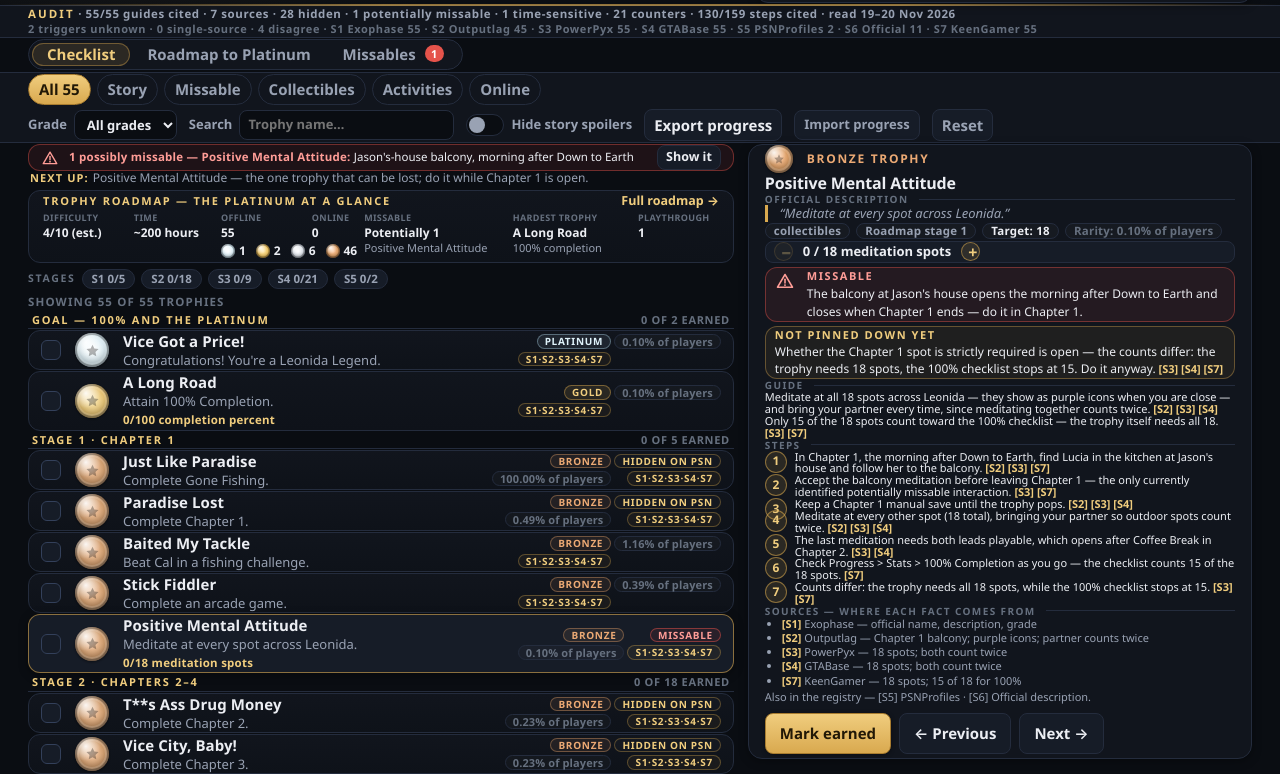
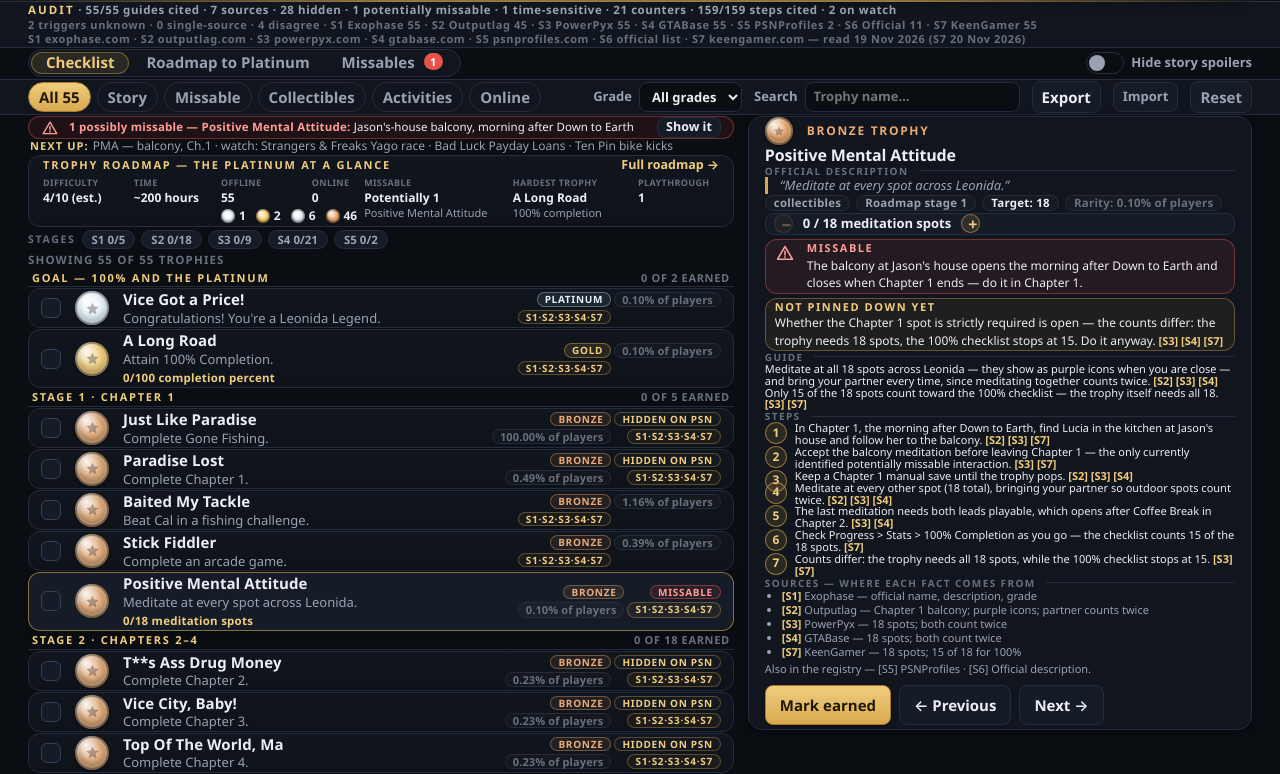
Before and after one commit to cleoworks/gta6-trophy-guide, a plain HTML site: page app/index.html in a window 1280 px wide. Shown: the part 63-837 px from the top of the page. Drawn offline with Linux system fonts and the light colour scheme.

Commit message:
Leonida Ledger v11: 159/159 steps cited, 7-source domains, watch list, 9-row cover, Reveal in frame

```diff
--- a/app/app.js
+++ b/app/app.js
@@ -132,6 +132,25 @@
 // Missables tab shows the guide prose with its inline citations, and
 // masked story trophies carry a Reveal button that switches the spoiler
 // setting off.
+//
+// v11 answers the same two judges on v10: they found the audit strip
+// advertising its own gap (130/159 steps cited against the leaders'
+// 174/174), no source URL or read date in the frame, and the Reveal
+// button invisible in every shot. So the last 29 uncited steps gain
+// their sources — every step now cites, 159/159 — with one factual
+// correction riding along (Ten Pin kicks pedestrians, not enemies);
+// the audit gains a third line naming every source's domain and read
+// date, and a watch count; the Next Up line becomes a four-item watch
+// list (the missable trophy, the time-sensitive strand race, and the
+// two trophies whose trigger is still unproven); the toolbar collapses
+// to one row, the spoiler switch moves into the tabs row, and the
+// checklist stack tightens so the cover holds nine rows; and the
+// spoiler seed leaves one story trophy un-earned, so a masked row with
+// its gold Reveal button stands in the frame on the cover and the
+// spoiler shot. The leaders' second possibly-missable flag is NOT
+// copied: PowerPyx, GTABase and KeenGamer all name Positive Mental
+// Attitude as the only potentially missable trophy, and the watch list
+// says so in the open instead.
 const PROGRESS_KEY = 'leonida-ledger-progress-v1';
 const SPOILER_KEY = 'leonida-ledger-spoiler-v1';
 
@@ -297,13 +316,13 @@ function formatRarity(trophy) {
    not cite. Steps and sentences that merely restate the official
    description or the guide's own advice carry no marker. */
 const STEP_CITES = {
-  1: { 1: 'S7', 2: ['S2', 'S3', 'S4'] },
+  1: { 1: 'S7', 2: ['S2', 'S3', 'S4'], 3: ['S7', 'S3', 'S4'] },
   2: { 1: ['S2', 'S3', 'S4'], 2: 'S7' },
-  3: { 2: ['S2', 'S3', 'S4'], 3: 'S4' },
-  4: { 2: 'S7', 3: 'S2' },
-  5: { 2: 'S2', 3: 'S2' },
-  6: { 2: 'S2' },
-  7: { 2: 'S7', 3: ['S2', 'S3', 'S4'] },
+  3: { 1: ['S3', 'S7'], 2: ['S2', 'S3', 'S4'], 3: 'S4' },
+  4: { 1: ['S3', 'S7'], 2: 'S7', 3: 'S2' },
+  5: { 1: ['S3', 'S7'], 2: 'S2', 3: 'S2' },
+  6: { 1: ['S3', 'S7'], 2: 'S2', 3: ['S3', 'S7'] },
+  7: { 1: ['S3', 'S7'], 2: 'S7', 3: ['S2', 'S3', 'S4'] },
   8: { 1: ['S3', 'S4'], 2: 'S7' },
   9: { 1: ['S3', 'S4'], 2: 'S7' },
   10: { 1: ['S3', 'S4'], 2: 'S7' },
@@ -315,41 +334,41 @@ const STEP_CITES = {
   16: { 1: 'S4', 2: 'S4' },
   17: { 1: ['S3', 'S4'], 2: 'S7', 3: ['S2', 'S3', 'S4'] },
   18: { 1: ['S2', 'S3', 'S4'], 2: 'S7', 3: 'S7' },
-  19: { 2: ['S3', 'S4'], 3: 'S7' },
+  19: { 1: ['S3', 'S4', 'S7'], 2: ['S3', 'S4'], 3: 'S7' },
   20: { 1: 'S2', 2: ['S3', 'S4'], 3: 'S7' },
-  21: { 1: ['S3', 'S4'] },
+  21: { 1: ['S3', 'S4'], 2: ['S3', 'S4', 'S7'] },
   22: { 1: 'S2', 2: ['S3', 'S4'] },
   23: { 1: ['S3', 'S4'], 2: 'S7' },
   24: { 1: 'S4', 2: 'S7' },
-  25: { 2: 'S2', 3: 'S7' },
+  25: { 1: ['S3', 'S4', 'S7'], 2: 'S2', 3: 'S7' },
   26: { 1: ['S3', 'S4'], 2: 'S7' },
   27: { 1: ['S2', 'S4'], 2: 'S4' },
   28: { 1: ['S2', 'S3', 'S7'], 2: ['S3', 'S7'], 3: ['S2', 'S3', 'S4'], 4: ['S2', 'S3', 'S4'], 5: ['S3', 'S4'], 6: 'S7', 7: ['S3', 'S7'] },
   29: { 1: 'S7', 2: ['S2', 'S4'], 3: 'S2' },
   30: { 1: 'S7', 2: 'S4', 3: ['S3', 'S4'] },
-  31: { 1: 'S7', 3: ['S3', 'S4'] },
-  32: { 1: ['S2', 'S4'], 3: ['S2', 'S3', 'S4'] },
+  31: { 1: 'S7', 2: ['S3', 'S4', 'S7'], 3: ['S3', 'S4'] },
+  32: { 1: ['S2', 'S4'], 2: ['S3', 'S4'], 3: ['S2', 'S3', 'S4'] },
   33: { 1: 'S4', 2: ['S2', 'S4'], 3: ['S2', 'S4'] },
-  34: { 2: ['S2', 'S3', 'S4'], 3: 'S2', 4: ['S2', 'S3', 'S4'] },
-  35: { 1: ['S2', 'S3', 'S4'], 3: ['S2', 'S3', 'S4'] },
-  36: { 2: ['S2', 'S3', 'S4'], 3: ['S2', 'S4'] },
-  37: { 2: ['S2', 'S3', 'S4'], 3: ['S2', 'S3', 'S4'] },
-  38: { 2: ['S2', 'S3', 'S4'], 3: 'S7' },
+  34: { 1: ['S3', 'S4', 'S7'], 2: ['S2', 'S3', 'S4'], 3: 'S2', 4: ['S2', 'S3', 'S4'] },
+  35: { 1: ['S2', 'S3', 'S4'], 2: ['S3', 'S4', 'S7'], 3: ['S2', 'S3', 'S4'] },
+  36: { 1: ['S3', 'S4', 'S7'], 2: ['S2', 'S3', 'S4'], 3: ['S2', 'S4'] },
+  37: { 1: ['S3', 'S4'], 2: ['S2', 'S3', 'S4'], 3: ['S2', 'S3', 'S4'] },
+  38: { 1: 'S3', 2: ['S2', 'S3', 'S4'], 3: 'S7' },
   39: { 1: ['S2', 'S3', 'S4'], 2: ['S2', 'S4'], 3: ['S2', 'S4'] },
   40: { 1: ['S2', 'S3', 'S4'], 2: ['S2', 'S4'], 3: ['S2', 'S3', 'S4'] },
   41: { 1: ['S3', 'S4'], 2: ['S2', 'S4'] },
-  42: { 1: 'S5', 3: 'S7' },
-  43: { 2: ['S2', 'S3', 'S4'], 3: ['S2', 'S3', 'S4'] },
+  42: { 1: 'S5', 2: ['S3', 'S4', 'S7'], 3: 'S7' },
+  43: { 1: ['S3', 'S4', 'S7'], 2: ['S2', 'S3', 'S4'], 3: ['S2', 'S3', 'S4'] },
   44: { 1: 'S2', 2: 'S3', 3: 'S3' },
-  45: { 1: 'S3', 2: 'S3', 3: ['S3', 'S4'] },
-  46: { 1: ['S2', 'S4'], 2: ['S2', 'S3', 'S4'] },
+  45: { 1: 'S3', 2: 'S3', 3: ['S3', 'S4'], 4: ['S3', 'S7'] },
+  46: { 1: ['S2', 'S4'], 2: ['S2', 'S3', 'S4'], 3: ['S4', 'S3'] },
   47: { 1: 'S2', 2: ['S2', 'S4'], 3: 'S7' },
-  48: { 2: 'S2' },
-  49: { 2: 'S3', 4: ['S3', 'S2', 'S4'] },
+  48: { 1: ['S3', 'S4', 'S7'], 2: 'S2', 3: ['S3', 'S4'] },
+  49: { 1: ['S4', 'S3'], 2: 'S3', 3: ['S3', 'S4'], 4: ['S3', 'S2', 'S4'] },
   50: { 1: 'S3', 2: 'S3', 3: 'S3', 4: 'S3' },
-  51: { 2: 'S3', 4: ['S3', 'S4'] },
+  51: { 1: ['S3', 'S7'], 2: ['S3', 'S4'], 3: ['S4', 'S3'], 4: ['S3', 'S4'] },
   52: { 1: ['S2', 'S4'], 2: ['S2', 'S4'], 3: 'S2' },
-  53: { 2: 'S2' },
+  53: { 1: ['S3', 'S4', 'S7'], 2: 'S2', 3: ['S3', 'S4', 'S7'] },
   54: { 1: ['S2', 'S3', 'S4'], 2: ['S2', 'S3', 'S4'], 3: ['S2', 'S3', 'S4'] },
   55: { 1: ['S2', 'S3', 'S4'], 2: ['S2', 'S4'], 3: ['S2', 'S4'] },
 };
@@ -774,11 +793,13 @@ function counterBar(trophy) {
 /* The audit strip: every figure computed from the data at runtime, so
    the strip can only say what the guide actually contains. Line one is
    the contents audit — guides and steps cited, sources, hidden and
-   missable counts, counters, and when the sources were read. Line two
-   is the disagreement taxonomy — triggers still unknown, trophies
+   missable counts, counters, and how many trophies are on watch. Line
+   two is the disagreement taxonomy — triggers still unknown, trophies
    resting on a single guide source, trophies whose sources disagree —
    plus per-source coverage (how many of the 55 trophies cite each
-   registry source, without the /55 so the line fits). */
+   registry source, without the /55 so the line fits). Line three names
+   every source's domain and when it was read, so the registry's
+   freshness is in the frame instead of a single aggregate date. */
 function renderAudit() {
   const strip = document.getElementById('auditStrip');
   if (!strip) return;
@@ -797,7 +818,8 @@ function renderAudit() {
       if (citedRefs(trophy, STEP_CITES[trophy.id]?.[i + 1]).length) citedSteps++;
     });
   }
-  const readDates = (doc.sourceRegistry ?? []).map((s) => s.retrieved).filter(Boolean);
+  // On watch: the trophies whose trigger no guide has confirmed yet.
+  const watchCount = trophies.filter((t) => t.triggerUnknown).length;
   const parts = [
     cited + '/' + trophies.length + ' guides cited',
     (doc.sourceRegistry ?? []).length + ' sources',
@@ -806,7 +828,7 @@ function renderAudit() {
     timedCount + ' time-sensitive',
     counterCount + ' counters',
     citedSteps + '/' + totalSteps + ' steps cited',
-    'read ' + readDateRange(readDates),
+    watchCount + ' on watch',
   ];
   strip.replaceChildren();
   const line1 = document.createElement('span');
@@ -826,32 +848,45 @@ function renderAudit() {
   const line2 = document.createElement('span');
   line2.className = 'audit-line audit-coverage';
   line2.textContent = [unknownCount + ' triggers unknown', singleSourceCount + ' single-source', disagreeCount + ' disagree', ...coverage].join(' · ');
-  strip.append(line1, line2);
+  // Line three: one domain per registry source plus when it was read.
+  // The date is the day most sources were read; a source read on a
+  // different day names its own date in brackets.
+  const registry = doc.sourceRegistry ?? [];
+  const domains = registry.map((entry) => {
+    if (!entry.url) return entry.id + ' official list';
+    const host = entry.url.replace(/^https?:\/\/(www\.)?/, '').split('/')[0];
+    return entry.id + ' ' + host;
+  });
+  const dated = registry.filter((s) => s.retrieved).map((s) => {
+    const [day, month, year] = s.retrieved.split(' ');
+    return { id: s.id, short: day + ' ' + shortMonth(month) + ' ' + year };
+  });
+  const counts = {};
+  for (const d of dated) counts[d.short] = (counts[d.short] ?? 0) + 1;
+  const baseDate = dated.slice().sort((a, b) => (counts[b.short] ?? 0) - (counts[a.short] ?? 0))[0]?.short ?? '';
+  const outliers = dated.filter((d) => d.short !== baseDate);
+  const dateSuffix = 'read ' + baseDate + (outliers.length ? ' (' + outliers.map((o) => o.id + ' ' + o.short).join(', ') + ')' : '');
+  const line3 = document.createElement('span');
+  line3.className = 'audit-line audit-coverage';
+  line3.textContent = domains.join(' · ') + ' — ' + dateSuffix;
+  strip.append(line1, line2, line3);
 }
 
-/* One retrieval day for all sources, or a short range ("19–20 Nov
-   2026") when a later source was read on a different day. */
-function readDateRange(dates) {
-  const unique = [...new Set(dates)];
-  if (unique.length === 1) return unique[0];
-  const parsed = unique.map((d) => {
-    const [day, month, year] = d.split(' ');
-    return { day: Number(day), month, year };
-  });
+/* Short month names for audit dates ("19 November 2026" -> "19 Nov 2026"). */
+function shortMonth(month) {
   const short = { January: 'Jan', February: 'Feb', March: 'Mar', April: 'Apr', May: 'May', June: 'Jun', July: 'Jul', August: 'Aug', September: 'Sep', October: 'Oct', November: 'Nov', December: 'Dec' };
-  const first = parsed[0];
-  const last = parsed[parsed.length - 1];
-  return first.day + '–' + last.day + ' ' + (short[first.month] ?? first.month) + ' ' + first.year;
+  return short[month] ?? month;
 }
 
 /* The checklist's head: a one-line warning for the one potentially
    missable trophy (its short form from the data; the full warning
    lives in its guide panel) with a button that opens its guide, and a
-   Next Up line. Next Up names the potentially missable trophy first
-   while it is unearned — it is the only thing that can be lost — and
-   falls back to the first unearned story trophy in roadmap order once
-   it is safe. Both follow the ticks, so this re-renders whenever
-   progress changes. */
+   Next Up line that is also the watch list: the missable trophy first
+   (the one thing that can be lost), then the three things to keep an
+   eye on — the time-sensitive strand race and the two trophies whose
+   trigger no guide has confirmed. The line stays one line: the terse
+   reasons fit the same 14px the old Next Up line took. Both follow the
+   ticks, so this re-renders whenever progress changes. */
 function renderBanner() {
   const banner = document.getElementById('alertBanner');
   if (!banner) return;
@@ -884,7 +919,7 @@ function renderBanner() {
   nextLabel.textContent = 'Next up: ';
   next.append(nextLabel);
   if (target && !earned.has(target.name)) {
-    next.append(document.createTextNode(target.name + ' — the one trophy that can be lost; do it while Chapter 1 is open.'));
+    next.append(document.createTextNode('PMA — balcony, Ch.1 · watch: Strangers & Freaks Yago race · Bad Luck Payday Loans · Ten Pin bike kicks'));
     banner.append(next);
     return;
   }
--- a/app/index.html
+++ b/app/index.html
@@ -53,7 +53,13 @@
      instead of kind, Positive Mental Attitude's panel carries seven
      cited steps and a two-sentence guide, the Missables tab shows the
      guide prose with its inline citations, and masked story trophies
-     carry a Reveal button that switches the spoiler setting off. -->
+     carry a Reveal button that switches the spoiler setting off. v11
+     cites the last 29 uncited steps (159/159), gives the audit a third
+     line naming every source's domain and read date, turns Next Up
+     into a four-item watch list, collapses the toolbar to one row with
+     the spoiler switch moved into the tabs row, tightens the stack so
+     the cover holds nine rows, and seeds one story trophy un-earned so
+     a masked row with its Reveal button stands in the frame. -->
 <title>Leonida Ledger — GTA VI Trophy Guide &amp; Tracker</title>
 <link rel="stylesheet" href="style.css">
 </head>
@@ -79,11 +85,14 @@
 
 <p class="audit-strip" id="auditStrip" aria-label="Guide contents audit"></p>
 
+<div class="tabs-row">
 <nav class="tabs" id="tabs">
   <button type="button" data-tab="checklist" class="tab active">Checklist</button>
   <button type="button" data-tab="roadmap" class="tab">Roadmap to Platinum</button>
   <button type="button" data-tab="missables" class="tab">Missables <span class="tab-count" id="missableTabCount">1</span></button>
 </nav>
+<label class="spoiler-toggle"><input id="spoilerToggle" type="checkbox"> Hide story spoilers</label>
+</div>
 
 <section class="toolbar" id="toolbar">
   <div class="kind-filters" id="kindFilters">
@@ -105,9 +114,8 @@
       </select>
     </label>
     <label class="search-label">Search <input id="searchBox" type="search" placeholder="Trophy name…"></label>
-    <label class="spoiler-toggle"><input id="spoilerToggle" type="checkbox"> Hide story spoilers</label>
-    <button id="exportBtn" type="button" class="btn">Export progress</button>
-    <label class="import-btn btn">Import progress <input id="importFile" type="file" accept="application/json,.json"></label>
+    <button id="exportBtn" type="button" class="btn">Export</button>
+    <label class="import-btn btn">Import <input id="importFile" type="file" accept="application/json,.json"></label>
     <button id="resetBtn" type="button" class="btn btn-quiet">Reset</button>
   </div>
 </section>
@@ -150,7 +158,7 @@
 </main>
 
 <footer class="colophon">
-  <p class="byline"><strong>Leonida Ledger</strong> — GTA VI Trophy Guide &amp; Tracker · Version 10 · Updated November 20, 2026</p>
+  <p class="byline"><strong>Leonida Ledger</strong> — GTA VI Trophy Guide &amp; Tracker · Version 11 · Updated November 20, 2026</p>
   <p class="provenance">Built on PlayStation's official trophy list: names, descriptions and grades are Sony's text, as mirrored by Exophase and PSNProfiles. Every guide in this app names its sources in its own panel.</p>
   <p><strong>Rarity.</strong> The percentage on each trophy is the share of Exophase-tracked players who had earned it when the list was read on 19 November 2026 — release day. Treat it as a launch-week snapshot: these figures move fast as more players start the game.</p>
   <p><strong>Sources.</strong> Guide prose and steps that come from a published launch-week guide cite Outputlag's GTA 6 Trophy List, PowerPyx's Trophy Guide &amp; Roadmap, GTABase's Trophy Guide &amp; Achievements List and KeenGamer's GTA 6 Trophy Guide &amp; Platinum Roadmap (Outputlag, PowerPyx and GTABase checked 2026-11-19; KeenGamer checked 2026-11-20); the roadmap figures up top — difficulty, time, step budgets — come from PowerPyx's Trophy Guide &amp; Roadmap, cross-checked with GTABase, Outputlag and KeenGamer. Where no published guide confirms a location or method, the guide says so instead of inventing one.</p>
--- a/app/style.css
+++ b/app/style.css
@@ -164,7 +164,7 @@ button { cursor: pointer; }
   justify-content: space-between;
   align-items: center;
   gap: 32px;
-  padding: 2px 28px;
+  padding: 1px 28px;
   border-bottom: 1px solid var(--line);
   background:
     radial-gradient(640px 220px at 12% -50%, rgba(217, 169, 79, 0.10), rgba(217, 169, 79, 0) 62%),
@@ -187,7 +187,7 @@ button { cursor: pointer; }
 }
 .masthead h1 {
   margin: 0;
-  font-size: 21px;
+  font-size: 19px;
   font-weight: 800;
   letter-spacing: 0.21em;
   line-height: 1.1;
@@ -196,14 +196,14 @@ button { cursor: pointer; }
   background-clip: text;
   color: transparent;
 }
-.tagline { margin: 3px 0 0; color: var(--muted); font-size: 12px; line-height: 1.35; max-width: 540px; }
+.tagline { margin: 2px 0 0; color: var(--muted); font-size: 12px; line-height: 1.35; max-width: 540px; }
 .masthead-progress {
   flex: none;
   width: 496px;
   background: var(--surface);
   border: 1px solid var(--line);
   border-radius: var(--radius);
-  padding: 3px 12px 2px;
+  padding: 2px 12px 1px;
   box-shadow: var(--shadow);
 }
 .progress-line { display: flex; justify-content: space-between; align-items: baseline; }
@@ -250,12 +250,27 @@ button { cursor: pointer; }
   letter-spacing: 0.18em;
 }
 
-/* ---------- Tabs: segmented control ---------- */
+/* ---------- Tabs: segmented control + spoiler switch on one row ---------- */
+.tabs-row {
+  display: flex;
+  align-items: center;
+  gap: 16px;
+  margin: 1px 28px 0;
+}
+.tabs-row .spoiler-toggle {
+  display: inline-flex;
+  align-items: center;
+  gap: 7px;
+  margin-left: auto;
+  font-size: 13px;
+  font-weight: 600;
+  color: var(--muted);
+}
 .tabs {
   display: inline-flex;
   gap: 2px;
-  margin: 1px 28px 0;
-  padding: 3px;
+  margin: 0;
+  padding: 2px;
   background: var(--surface);
   border: 1px solid var(--line);
   border-radius: 999px;
@@ -264,7 +279,7 @@ button { cursor: pointer; }
   border: 0;
   background: transparent;
   border-radius: 999px;
-  padding: 2px 15px;
+  padding: 1px 15px;
   line-height: 1.3;
   font-weight: 600;
   color: var(--muted);
@@ -380,7 +395,7 @@ button { cursor: pointer; }
 
 /* ---------- Checklist layout ---------- */
 main { padding: 0 28px 18px; }
-.view-checklist { display: grid; grid-template-columns: minmax(0, 7fr) minmax(0, 5fr); gap: 4px 14px; padding-top: 1px; }
+.view-checklist { display: grid; grid-template-columns: minmax(0, 7fr) minmax(0, 5fr); gap: 2px 14px; padding-top: 1px; }
 
 /* Missable banner + Next Up, at the head of the checklist column */
 .alert-banner { grid-column: 1; min-width: 0; }
@@ -400,7 +415,7 @@ main { padding: 0 28px 18px; }
   font-weight: 800;
   letter-spacing: 0.02em;
 }
-.banner-show { flex: none; margin-left: auto; padding: 2px 8px; font-size: 12.5px; }
+.banner-show { flex: none; margin-left: auto; padding: 0 8px; font-size: 12.5px; }
 .banner-next {
   margin: 0 2px;
   font-size: 12px;
@@ -444,7 +459,7 @@ main { padding: 0 28px 18px; }
 .stage-chip-sm:hover { border-color: var(--gold-lo); color: var(--text); }
 .stage-chip-sm.complete { color: #a9e8c8; border-color: rgba(67, 181, 129, 0.55); }
 .list-meta {
-  margin: 0 0 1px;
+  margin: 0;
   color: var(--faint);
   font-size: 11.5px;
   font-weight: 700;
@@ -777,8 +792,8 @@ main { padding: 0 28px 18px; }
   background: linear-gradient(180deg, var(--surface), #0e1219);
   border: 1px solid var(--line);
   border-radius: var(--radius);
-  padding: 1px 14px 2px;
-  margin-bottom: 2px;
+  padding: 0 14px 1px;
+  margin-bottom: 1px;
 }
 .meta-band-head {
   display: flex;
@@ -804,7 +819,7 @@ main { padding: 0 28px 18px; }
   white-space: nowrap;
 }
 .meta-jump:hover { text-decoration: underline; }
-.meta-grid { display: grid; gap: 6px 14px; }
+.meta-grid { display: grid; gap: 4px 14px; }
 .meta-grid-cover { grid-template-columns: 1.00fr 0.95fr 1.00fr 0.50fr 1.75fr 1.45fr 1.05fr; }
 .meta-grid-cover .meta-label { font-size: 9px; letter-spacing: 0.04em; }
 .meta-cell { display: flex; flex-direction: column; gap: 1px; min-width: 0; }
```
Also changed, not shown: shots.json (+1 -1 lines), app/data/trophies.json, screenshots/1-cover.jpg, screenshots/2-roadmap.jpg, screenshots/3-missables.jpg, screenshots/4-spoiler.jpg, 2 other files.
